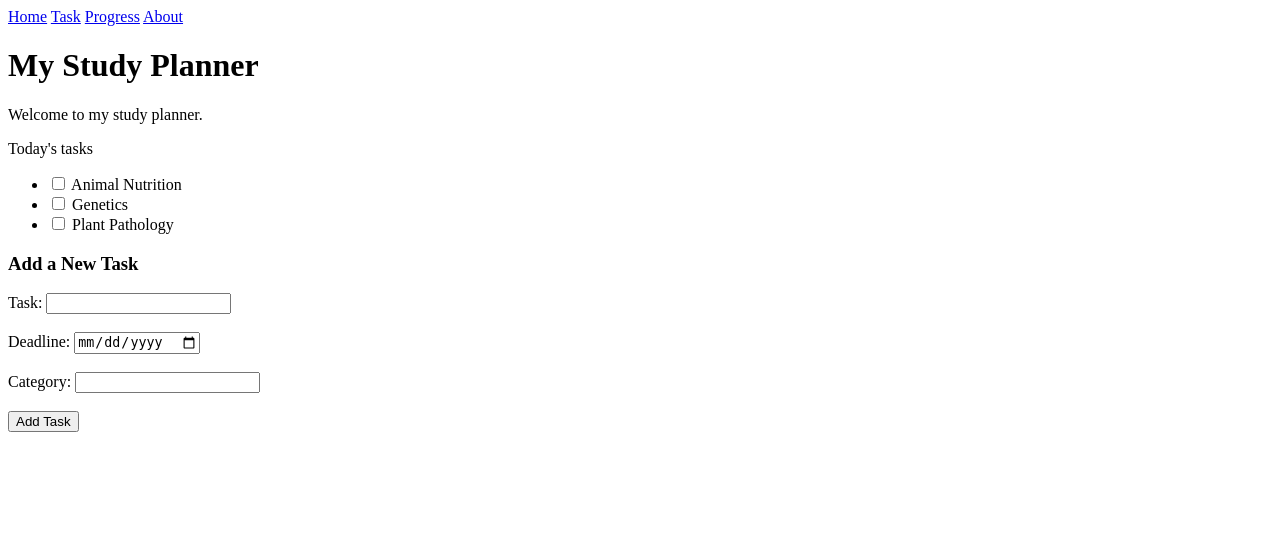
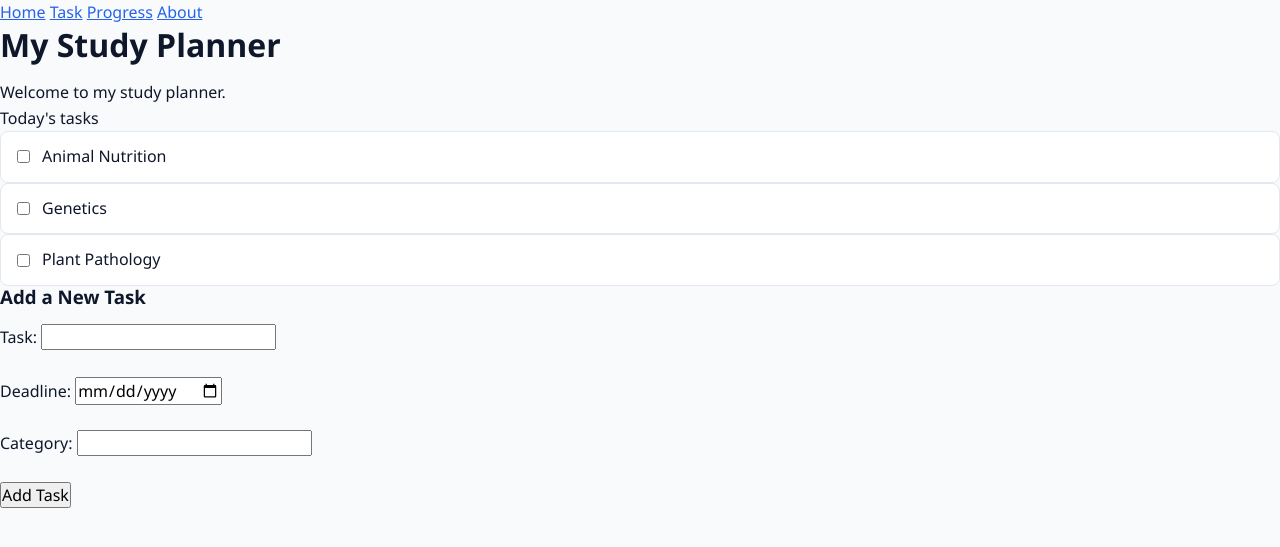
Before and after one commit to eaddodankwhak/Study-Planner, a Flask app: page / in a window 1280 px wide. Shown: the top 547 px of the page. Run offline with Flask 3, Linux system fonts and the light colour scheme.

Commit message:
Add CSS architecture layers, design tokens, and consistent stylesheet links

```diff
--- /dev/null
+++ b/Frontend/static/css/base.css
@@ -0,0 +1,43 @@
+/*
+ * Base layer: reset and default element styling.
+ */
+*,
+*::before,
+*::after {
+  box-sizing: border-box;
+  margin: 0;
+  padding: 0;
+}
+
+html {
+  font-size: 100%;
+}
+
+body {
+  font-family: var(--font-sans);
+  color: var(--color-text);
+  background: var(--color-bg);
+  line-height: 1.6;
+}
+
+h1, h2, h3, h4, h5, h6 {
+  margin-bottom: var(--space-4);
+  line-height: 1.2;
+}
+
+a {
+  color: var(--color-primary);
+}
+
+img {
+  max-width: 100%;
+  height: auto;
+}
+
+input,
+select,
+textarea,
+button {
+  font-family: inherit;
+  font-size: inherit;
+}
--- /dev/null
+++ b/Frontend/static/css/components.css
@@ -0,0 +1,66 @@
+/*
+ * Components layer: reusable BEM blocks (buttons, cards, task list, forms).
+ */
+
+/* Buttons */
+.button {
+  padding: var(--space-2) var(--space-4);
+  border: none;
+  border-radius: var(--radius);
+  background: var(--color-primary);
+  color: #fff;
+  cursor: pointer;
+  font-weight: 600;
+}
+
+.button:hover {
+  background: var(--color-primary-dark);
+}
+
+.button--danger {
+  background: #dc2626;
+}
+
+/* Cards */
+.card {
+  background: var(--color-surface);
+  border: 1px solid var(--color-border);
+  border-radius: var(--radius);
+  box-shadow: var(--shadow-sm);
+  padding: var(--space-4);
+}
+
+.card__title {
+  margin-bottom: var(--space-2);
+  font-size: 1.125rem;
+}
+
+/* Task list */
+.task-list {
+  list-style: none;
+  display: grid;
+  gap: var(--space-2);
+}
+
+.task {
+  display: flex;
+  align-items: center;
+  gap: var(--space-3);
+  background: var(--color-surface);
+  border: 1px solid var(--color-border);
+  border-radius: var(--radius);
+  padding: var(--space-3) var(--space-4);
+}
+
+/* Forms */
+.form-field {
+  display: grid;
+  gap: var(--space-1);
+  margin-bottom: var(--space-4);
+}
+
+.form-field input {
+  padding: var(--space-2) var(--space-3);
+  border: 1px solid var(--color-border);
+  border-radius: var(--radius);
+}
--- a/Frontend/static/css/styles.css
+++ b/Frontend/static/css/styles.css
@@ -1 +1,12 @@
-/* Stage 2: add the Study Planner's layout and responsive styles here. */
+/*
+ * styles.css — global entry point for the Study Planner.
+ *
+ * This file only imports the layer files. Add page-specific or one-off
+ * overrides at the bottom if needed, but prefer adding reusable styles to the
+ * relevant layer file. See docs/css-architecture.md for the structure guide.
+ */
+@import url("variables.css");
+@import url("base.css");
+@import url("layout.css");
+@import url("components.css");
+@import url("utilities.css");
--- /dev/null
+++ b/Frontend/static/css/utilities.css
@@ -0,0 +1,11 @@
+/*
+ * Utilities layer: small helper classes.
+ */
+.text-center { text-align: center; }
+.text-muted { color: var(--color-muted); }
+.mt-1 { margin-top: var(--space-1); }
+.mt-2 { margin-top: var(--space-2); }
+.mt-4 { margin-top: var(--space-4); }
+.mb-2 { margin-bottom: var(--space-2); }
+.mb-4 { margin-bottom: var(--space-4); }
+.hidden { display: none; }
--- /dev/null
+++ b/Frontend/static/css/variables.css
@@ -0,0 +1,30 @@
+/*
+ * Design tokens for the Study Planner.
+ * See docs/css-architecture.md for the full structure guide.
+ */
+:root {
+  /* colours */
+  --color-primary: #2563eb;
+  --color-primary-dark: #1d4ed8;
+  --color-bg: #f8fafc;
+  --color-surface: #ffffff;
+  --color-text: #0f172a;
+  --color-muted: #64748b;
+  --color-border: #e2e8f0;
+
+  /* spacing scale */
+  --space-1: 0.25rem;
+  --space-2: 0.5rem;
+  --space-3: 0.75rem;
+  --space-4: 1rem;
+  --space-6: 1.5rem;
+  --space-8: 2rem;
+
+  /* typography */
+  --font-sans: "Segoe UI", system-ui, Arial, sans-serif;
+  --radius: 0.5rem;
+
+  /* effects */
+  --shadow-sm: 0 1px 2px rgb(15 23 42 / 0.06);
+  --shadow-md: 0 4px 6px -1px rgb(15 23 42 / 0.1);
+}
--- a/Frontend/templates/about.html
+++ b/Frontend/templates/about.html
@@ -5,6 +5,7 @@
     <meta charset="UTF-8">
     <meta name="viewport" content="width=device-width, initial-scale=1.0">
     <title>About Study Planner</title>
+    <link rel="stylesheet" href="{{ url_for('static', filename='css/styles.css') }}">
 </head>
 
 <body>
--- a/Frontend/templates/progress.html
+++ b/Frontend/templates/progress.html
@@ -4,6 +4,7 @@
     <meta charset="UTF-8">
     <meta name="viewport" content="width=device-width, initial-scale=1.0">
     <title>Document</title>
+    <link rel="stylesheet" href="{{ url_for('static', filename='css/styles.css') }}">
 </head>
 <body>
     <nav>
--- a/Frontend/templates/task.html
+++ b/Frontend/templates/task.html
@@ -4,6 +4,7 @@
     <meta charset="UTF-8">
     <meta name="viewport" content="width=device-width, initial-scale=1.0">
     <title>Document</title>
+    <link rel="stylesheet" href="{{ url_for('static', filename='css/styles.css') }}">
 </head>
 <body>
     <nav>
```
Also changed, not shown: Frontend/static/css/layout.css (added, +55 -0 lines), docs/css-architecture.md (added, +173 -0 lines).
